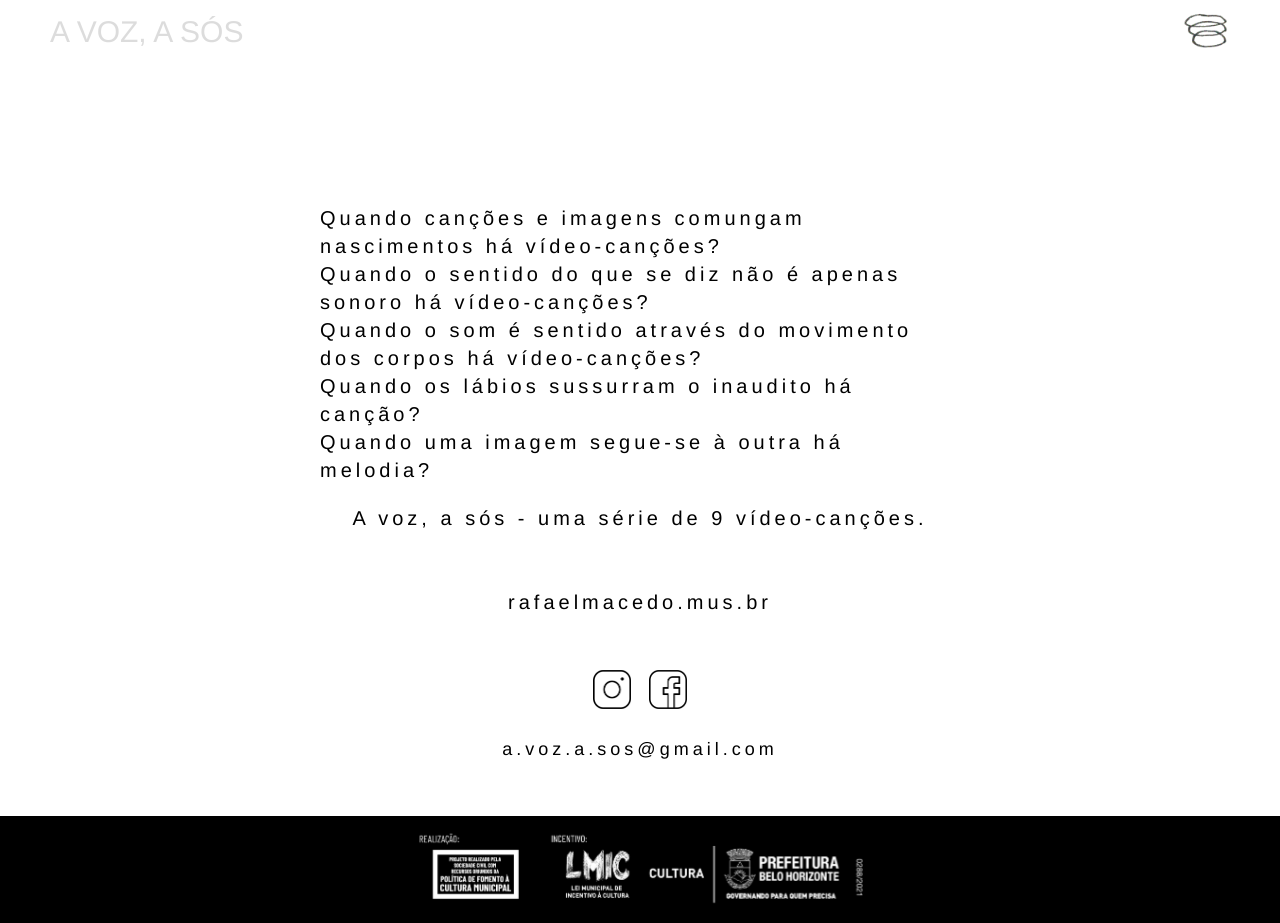
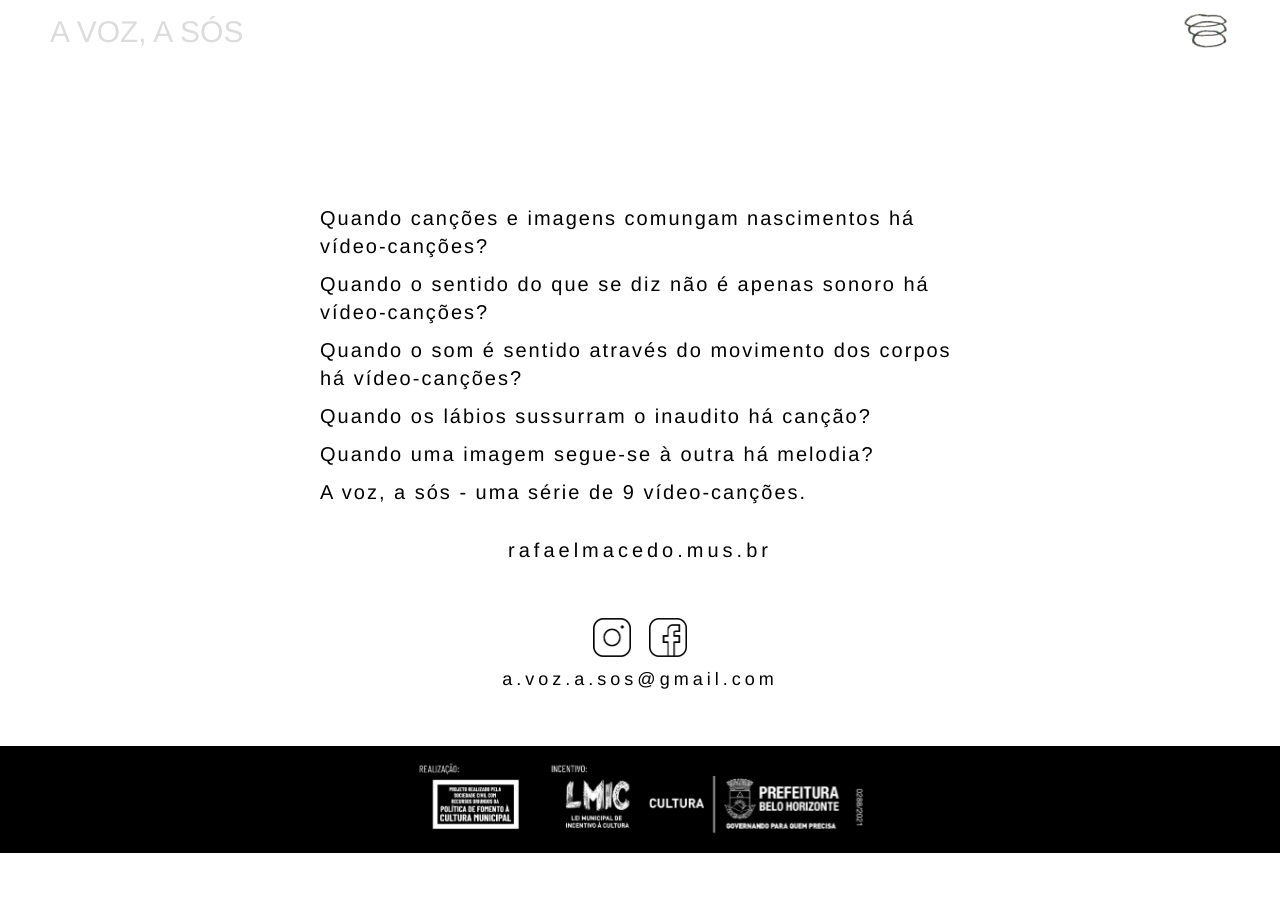
Before and after one commit to avozasos/avozasos.com, a Jekyll site: the page built from _pages/sobre.md, in a window 1280 px wide. Built offline with Jekyll 4.4.1, drawn with Linux system fonts in a browser that asks for light colours; nearby versions of some CDN libraries; after the commit the page ends 900 px from its top, so only the background shows below that.

Commit message:
ajustes pagina sobre

```diff
--- a/_includes/social.html
+++ b/_includes/social.html
@@ -5,6 +5,6 @@
     <a href="https://www.facebook.com" target="_blank">
         <img class="social-icon" src="../assets/logo_fb.png">
     </a>
-    <br><br>
+    <br>
     <h3>a.voz.a.sos@gmail.com</h3>
  </div>
--- a/_pages/sobre.md
+++ b/_pages/sobre.md
@@ -7,14 +7,12 @@ ref: sobre
 ---
 
 
-Quando canções e imagens comungam nascimentos há vídeo-canções?<br>
-Quando o sentido do que se diz não é apenas sonoro há vídeo-canções?<br>
-Quando o som é sentido através do movimento dos corpos há vídeo-canções?<br>
-Quando os lábios sussurram o inaudito há canção?<br>
-Quando uma imagem segue-se à outra há melodia?<br>
-
+Quando canções e imagens comungam nascimentos há vídeo-canções?<br><br>
+Quando o sentido do que se diz não é apenas sonoro há vídeo-canções?<br><br>
+Quando o som é sentido através do movimento dos corpos há vídeo-canções?<br><br>
+Quando os lábios sussurram o inaudito há canção?<br><br>
+Quando uma imagem segue-se à outra há melodia?<br><br>
+A voz, a sós - uma série de 9 vídeo-canções.
+<br><br>
 <p class="bold">
-A voz, a sós - uma série de 9 vídeo-canções.
-<br><br><br>
-<a src="https://www.rafaelmacedo.mus.br">rafaelmacedo.mus.br</a>
-</p>
+    <a src="https://www.rafaelmacedo.mus.br" >rafaelmacedo.mus.br</a></p>
--- a/css/style.css
+++ b/css/style.css
@@ -309,8 +309,12 @@ footer{
 #sobre p{
     font-size:20px;
     line-height: 28px;
-    letter-spacing: 4px;
+    letter-spacing: 2px;
     text-align: left;
+}
+
+#sobre br{
+    line-height: 10px;
 }
 
 .bold{
```
